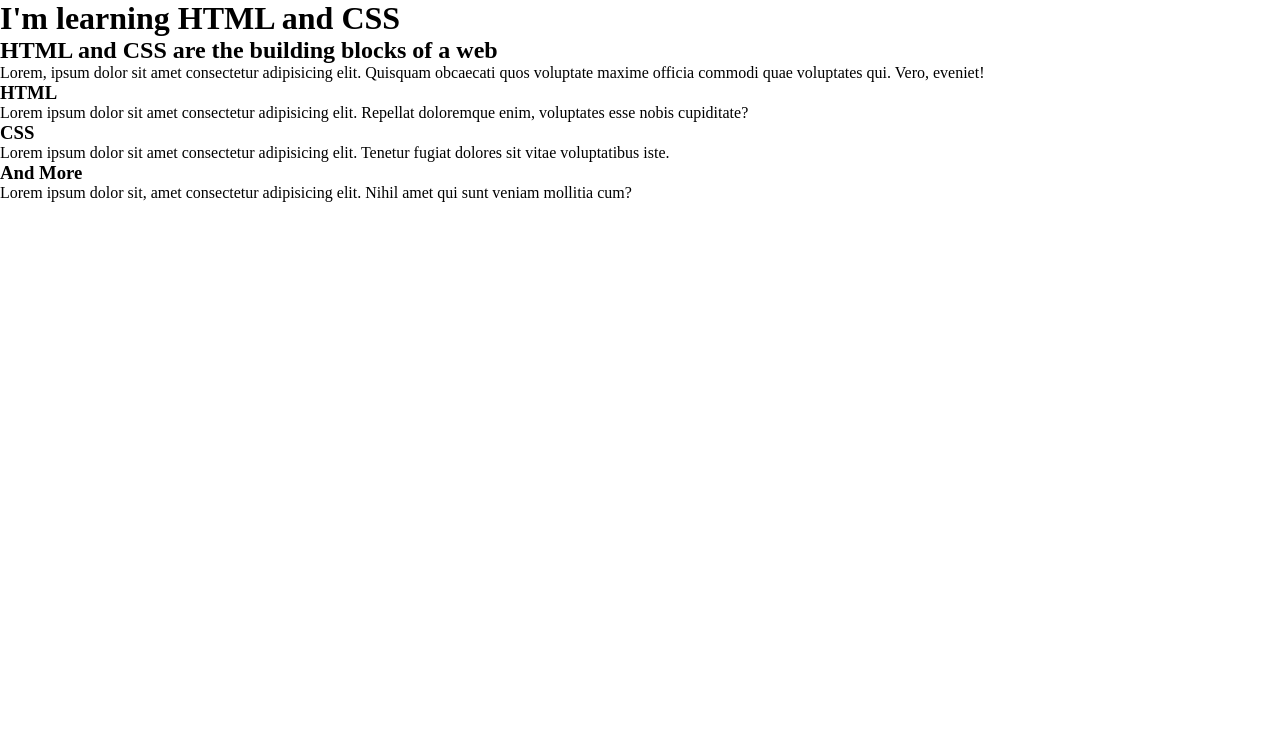
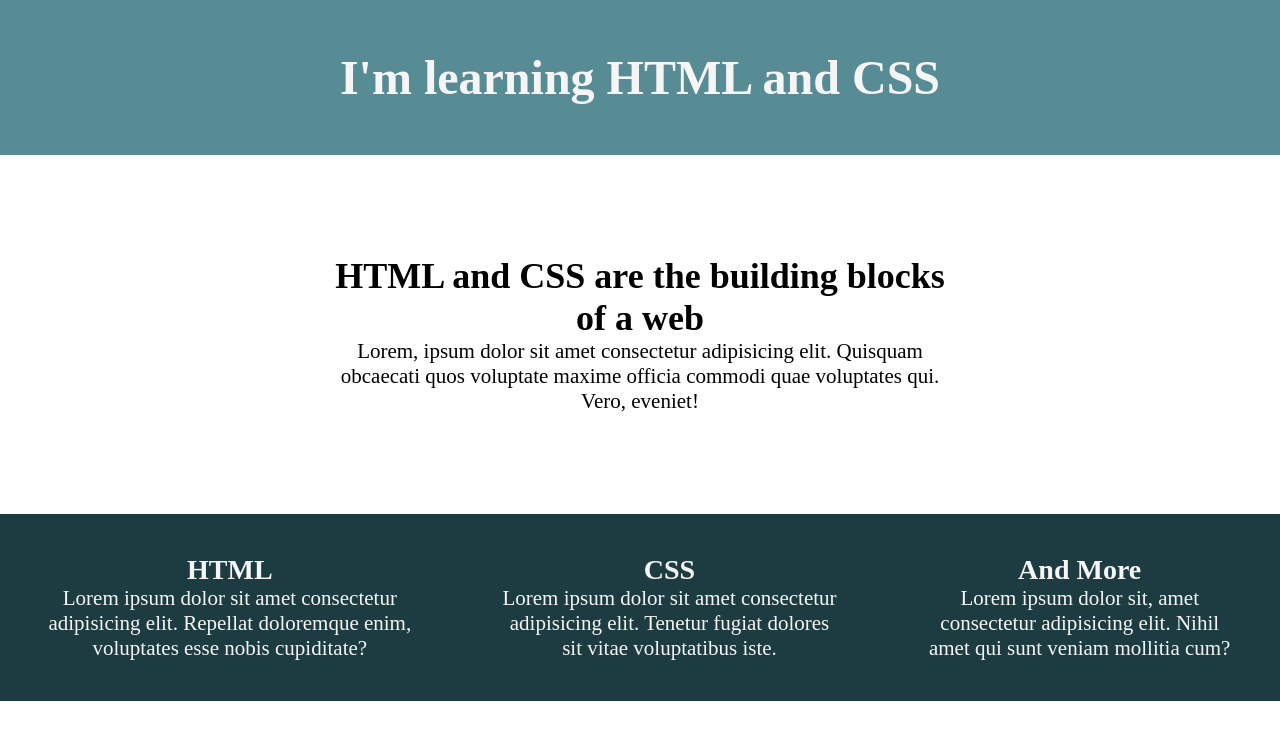
Before and after one commit to josh-a-bant/CSS-journy, a plain HTML site: page Day -3/practice-1/index.html in a window 1280 px wide. Drawn offline with Linux system fonts and the light colour scheme.

Commit message:
modify CSS of practice-1

```diff
--- a/Day -3/practice-1/style.css
+++ b/Day -3/practice-1/style.css
@@ -3,4 +3,43 @@
 
 * {
   margin: 0;
+  text-align: center;
+  font-size: 21px;
 }
+
+.heading {
+  background-color: #588c94;
+  color: whitesmoke;
+  padding: 50px;
+}
+
+.heading h1 {
+  font-size: 48px;
+}
+
+.middle {
+  width: 50vw;
+  margin: 100px auto;
+}
+
+.middle .intro {
+  font-size: 36px;
+}
+
+.last-section {
+  background-color: #1d3c41;
+  color: whitesmoke;
+}
+
+.last-section .colums {
+  display: flex;
+  margin: auto;
+}
+
+.last-section .colums .colum h3 {
+  font-size: 28px;
+}
+
+.last-section .colums .colum {
+  margin: 40px;
+}
```
